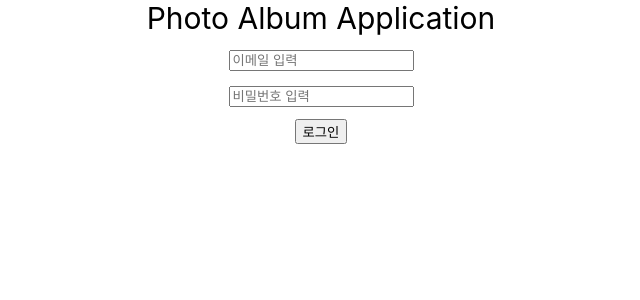
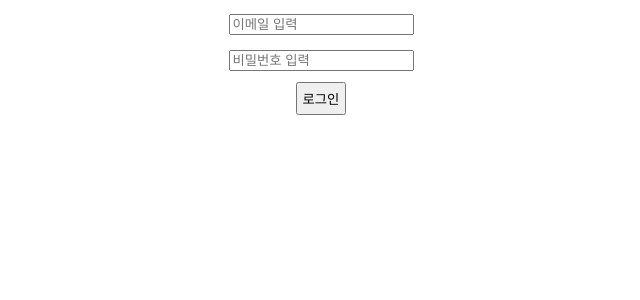
Before and after one commit to tataki26/PhotoAlbum, a React (Create React App) app in the folder client/: page / in a window 1280 px wide. Shown: the top 300 px of the page, without its empty margins (319-959 px from the left). Built offline with nearby package versions, Linux system fonts and the light colour scheme.

Commit message:
[login] 로그인 컴포넌트 state 추가
- input에 value 설정하고 이벤트 핸들러 등록
- email, password state 정의
- input에 입력되는 값을 DOM이 아닌 React가 관리할 수 있다(제어 컴포넌트)

- css 추가

```diff
--- /dev/null
+++ b/client/src/components/PhotoAlbum.css
@@ -0,0 +1,4 @@
+button {
+    margin: 10px;
+    padding: 5px;
+}
--- a/client/src/components/PhotoAlbum.jsx
+++ b/client/src/components/PhotoAlbum.jsx
@@ -1,21 +1,34 @@
+import { useState } from 'react'
+import './PhotoAlbum.css'
+
 export default function PhotoAlbum() {
     return (
         <div className="PhotoAlbum">
-            Photo Album Application
             <LoginComponent />
         </div>
     )
 }
 
 function LoginComponent() {
+    const [email, setEmail] = useState('');
+    const [password, setPassword] = useState('');
+
+    function handleEmailChange(e) {
+        setEmail(e.target.value);
+    }
+
+    function handlePasswordChange(e) {
+        setPassword(e.target.value);
+    }
+
     return (
         <div className="Login">
             <div className="LoginForm">
                 <div>
-                    <input type="text" placeholder="이메일 입력" name="email" />
+                    <input type="text" placeholder="이메일 입력" name="email" value={email} onChange={handleEmailChange}/>
                 </div>
                 <div>
-                    <input type="password" placeholder="비밀번호 입력" name="password" />
+                    <input type="password" placeholder="비밀번호 입력" name="password" value={password} onChange={handlePasswordChange}/>
                 </div>
                 <div>
                     <button type="button" name="login">로그인</button>
```
